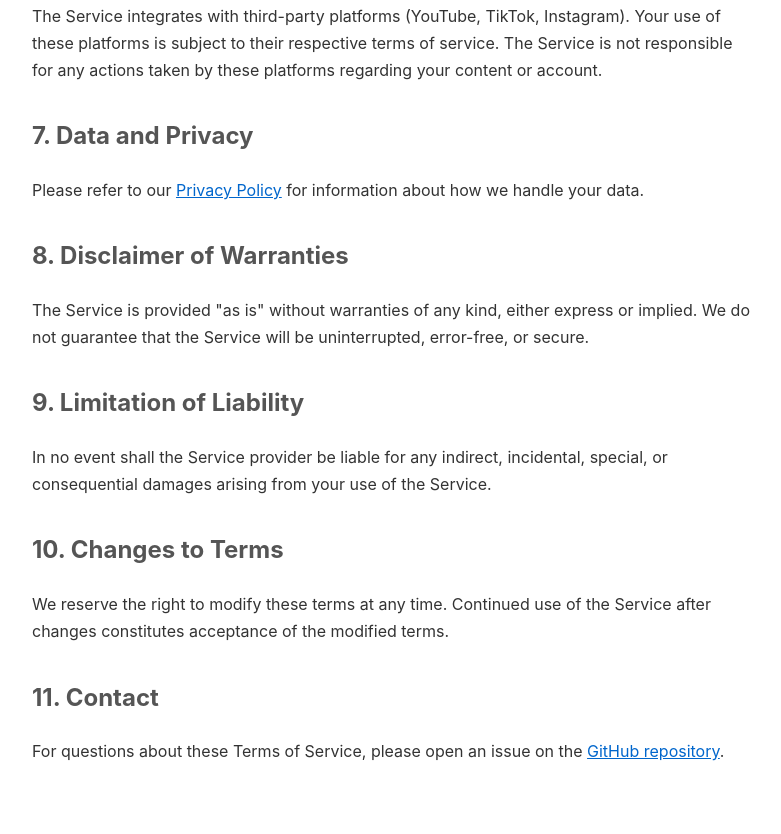
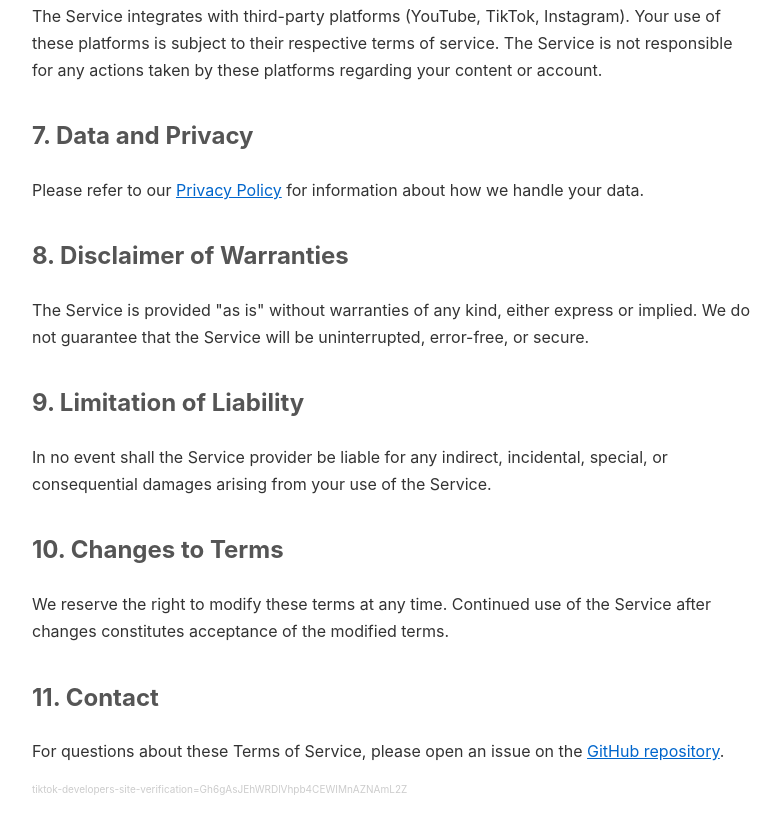
Before and after one commit to 0xdeda55/legal, a plain HTML site: page index.html in a window 1280 px wide. Shown: the part 1186-2020 px from the top of the page, without its empty margins (248-1029 px from the left). Drawn offline with Linux system fonts and the light colour scheme.

Commit message:
Make verification text visible

```diff
--- a/index.html
+++ b/index.html
@@ -62,6 +62,6 @@
   <h2>11. Contact</h2>
   <p>For questions about these Terms of Service, please open an issue on the <a href="https://github.com/0xdeda55/legal">GitHub repository</a>.</p>
 
-  <p style="font-size:0;color:transparent;height:0;overflow:hidden;">tiktok-developers-site-verification=Gh6gAsJEhWRDlVhpb4CEWIMnAZNAmL2Z</p>
+  <p style="font-size:10px;color:#ccc;">tiktok-developers-site-verification=Gh6gAsJEhWRDlVhpb4CEWIMnAZNAmL2Z</p>
 </body>
 </html>
```
